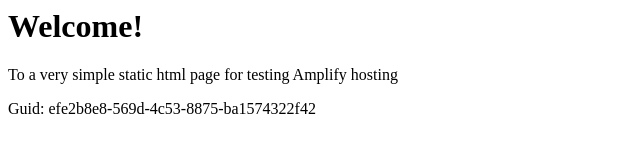
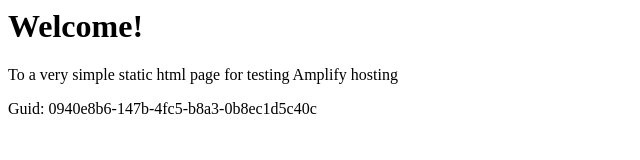
Before and after one commit to aws-aemilia-gru/Github-PR-Commit-Integration-Test-DoNotTouch-GithubWebhookPreviewCanaryTest-v1-preprod-sa-east-1, a website: page src/index.html in a window 1280 px wide. Shown: the full height of the page, 0-640 px from the left. Drawn offline with Linux system fonts and the light colour scheme.

Commit message:
commit from integ tests

```diff
--- a/src/index.html
+++ b/src/index.html
@@ -12,6 +12,6 @@
 <body>
     <h1>Welcome!</h1>
     <p>To a very simple static html page for testing Amplify hosting</p>
-    <p>Guid: efe2b8e8-569d-4c53-8875-ba1574322f42</p></body>
+    <p>Guid: 0940e8b6-147b-4fc5-b8a3-0b8ec1d5c40c</p></body>
 
 </html>
```
